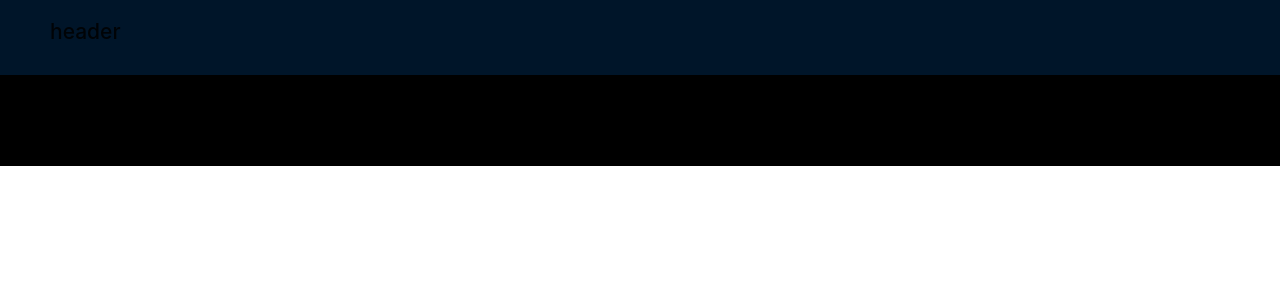
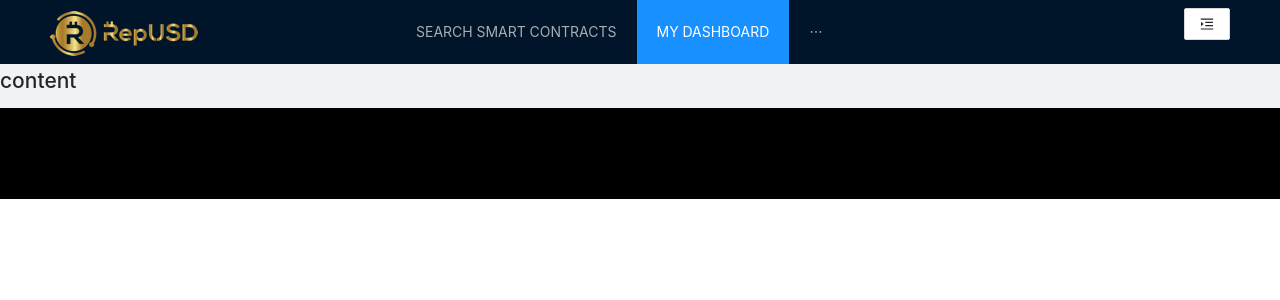
Before and after one commit to Clearshine64/testrepusd, a React (Create React App) app: page / in a window 1280 px wide. Shown: the top 300 px of the page. Built offline with nearby package versions, Linux system fonts and the light colour scheme.

Commit message:
test stage 7

```diff
--- a/src/components/HeaderComponent/index.js
+++ b/src/components/HeaderComponent/index.js
@@ -4,7 +4,7 @@ import { MenuFoldOutlined, MenuUnfoldOutlined } from "@ant-design/icons";
 
 import NavbarList from "../../const/navbar";
 
-import { RepusdSmallMark } from "img";
+import { RepusdSmallMark } from "../../img";
 import "./style.css";
 
 export default () => {
--- a/src/routes.js
+++ b/src/routes.js
@@ -3,7 +3,7 @@ import React from "react";
 import { Layout } from "antd";
 
 // import LandingPage from "pages/LandingPage";
-// import HeaderComponent from "./components/HeaderComponent";
+import HeaderComponent from "./components/HeaderComponent";
 // import FooterComponent from "./components/FooterComponent";
 
 const { Header, Content, Footer } = Layout;
@@ -12,14 +12,14 @@ const Routes = (props) => {
   return (
     <Layout className="container">
       <Header className="header">
-        <h1>header</h1>
-        {/* <HeaderComponent /> */}
+        <HeaderComponent />
       </Header>
-      {/* <Content>
-        <Switch>
+      <Content>
+        <h1>content</h1>
+        {/* <Switch>
           <Route exact path="/" component={LandingPage} />
-        </Switch>
-      </Content> */}
+        </Switch> */}
+      </Content>
       <Footer className="footer">
         <h1>footer</h1>
         {/* <FooterComponent /> */}
```
